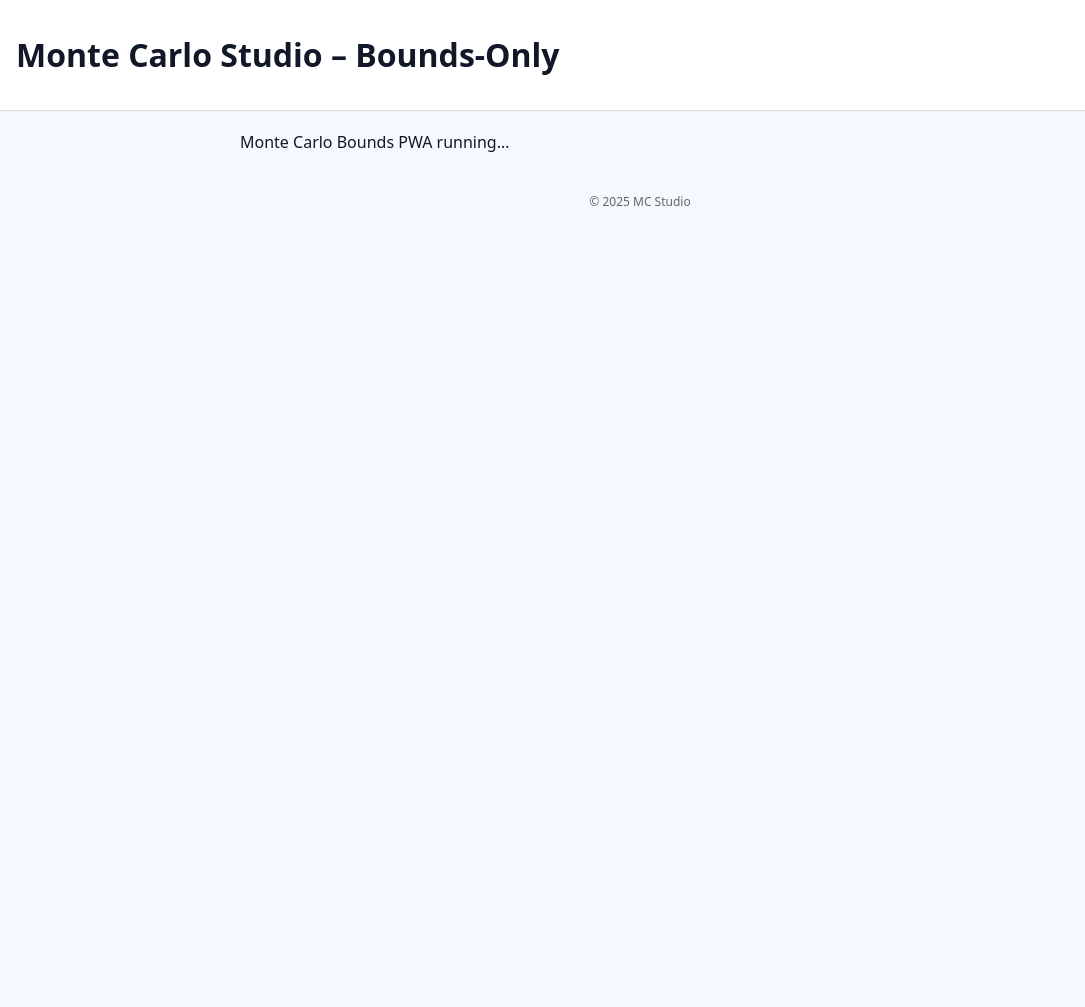
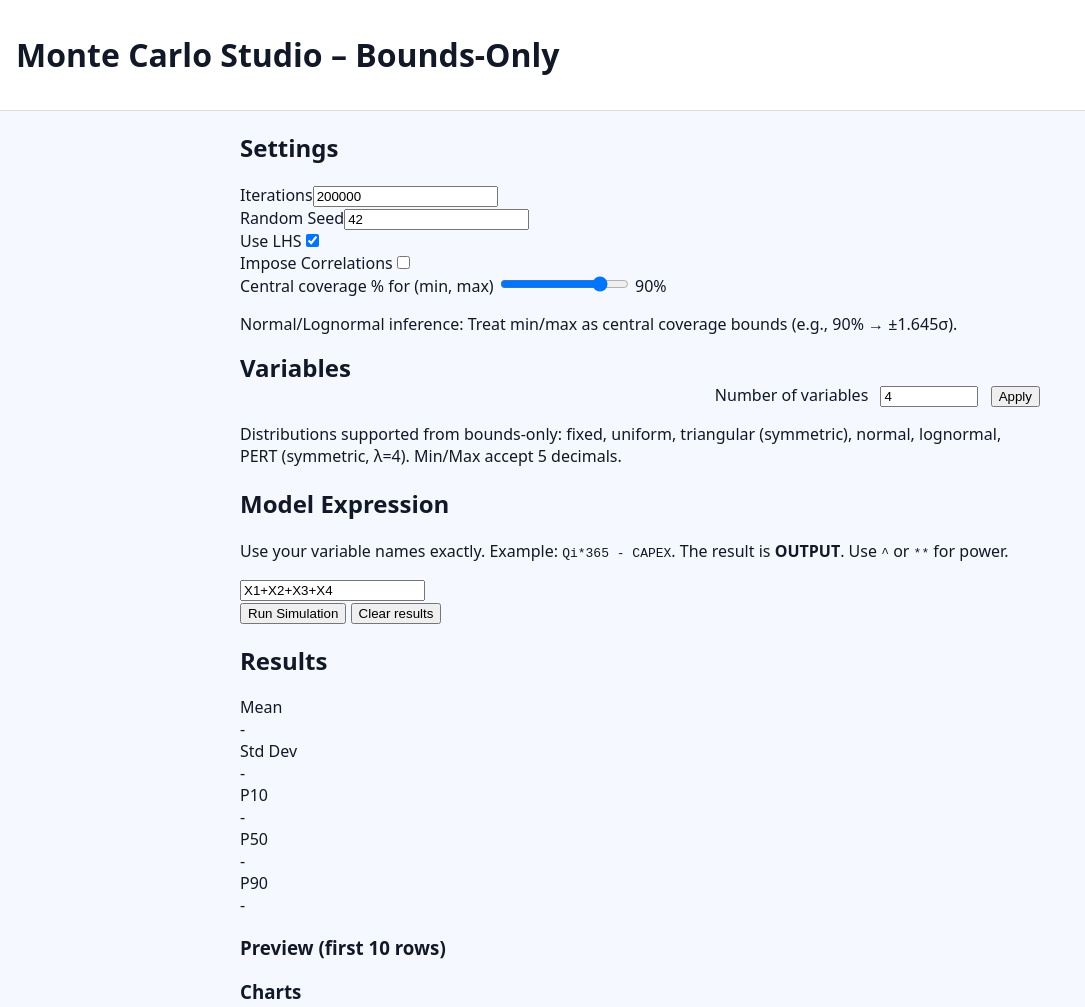
Before and after one commit to abdelrafae/test_app, a plain HTML site: page index.html in a window 1280 px wide. Shown: the top 1007 px of the page, without its empty margins (0-1085 px from the left). Before the commit the page ends 800 px from the top, so only its background shows below. Drawn offline with Linux system fonts and the light colour scheme.

Commit message:
Update index.html

```diff
--- a/index.html
+++ b/index.html
@@ -4,22 +4,106 @@
   <meta charset="utf-8" />
   <meta name="viewport" content="width=device-width,initial-scale=1,viewport-fit=cover" />
   <title>Monte Carlo Studio – Bounds-Only</title>
+
+  <!-- PWA -->
   <link rel="manifest" href="manifest.webmanifest" />
   <meta name="theme-color" content="#2563eb" />
   <link rel="apple-touch-icon" href="icons/icon-192.png" />
   <meta name="apple-mobile-web-app-capable" content="yes" />
   <meta name="apple-mobile-web-app-status-bar-style" content="default" />
   <meta name="apple-mobile-web-app-title" content="MC Studio" />
+
   <link rel="stylesheet" href="styles.css" />
 </head>
 <body>
   <header class="topbar">
     <h1>Monte Carlo Studio – Bounds-Only</h1>
   </header>
+
   <main class="container">
-    <p>Monte Carlo Bounds PWA running…</p>
+    <section class="card">
+      <h2>Settings</h2>
+      <div class="grid-4">
+        <div class="row"><label>Iterations</label><input id="iters" type="number" min="100" step="1000" value="200000"></div>
+        <div class="row"><label>Random Seed</label><input id="seed" type="number" value="42"></div>
+        <div class="row"><label>Use LHS</label><input id="useLhs" type="checkbox" checked></div>
+        <div class="row"><label>Impose Correlations</label><input id="useCorr" type="checkbox"></div>
+      </div>
+      <div class="row">
+        <label>Central coverage % for (min, max)</label>
+        <input id="coverage" type="range" min="50" max="99" step="1" value="90" oninput="coverageVal.textContent=this.value+'%'">
+        <span id="coverageVal">90%</span>
+      </div>
+      <p class="hint">Normal/Lognormal inference: Treat min/max as central coverage bounds (e.g., 90% → ±1.645σ).</p>
+    </section>
+
+    <section class="card">
+      <div class="row">
+        <h2 style="margin:0;">Variables</h2>
+        <div style="text-align:right">
+          <label for="kVars" style="margin-right:8px;">Number of variables</label>
+          <input id="kVars" type="number" min="1" max="100" value="4" style="width:90px">
+          <button id="applyK" class="secondary" style="margin-left:8px;">Apply</button>
+        </div>
+      </div>
+      <p class="hint">Distributions supported from bounds-only: fixed, uniform, triangular (symmetric), normal, lognormal, PERT (symmetric, λ=4). Min/Max accept 5 decimals.</p>
+      <div id="vars"></div>
+    </section>
+
+    <section class="card" id="corrSection" style="display:none;">
+      <h2>Correlation Matrix</h2>
+      <p class="hint">Edit the matrix (1.0 on diagonal). Values in [-0.95, 0.95]. Must be symmetric and positive definite.</p>
+      <div id="corrTable"></div>
+    </section>
+
+    <section class="card">
+      <h2>Model Expression</h2>
+      <p class="hint">Use your variable names exactly. Example: <code>Qi*365 - CAPEX</code>. The result is <b>OUTPUT</b>. Use <code>^</code> or <code>**</code> for power.</p>
+      <input id="expr" type="text" value="X1+X2+X3+X4">
+      <div class="btns">
+        <button id="run">Run Simulation</button>
+        <button id="clear" class="secondary">Clear results</button>
+      </div>
+    </section>
+
+    <section class="card">
+      <h2>Results</h2>
+      <div class="metrics">
+        <div><div class="m-label">Mean</div><div class="m-val" id="mMean">-</div></div>
+        <div><div class="m-label">Std Dev</div><div class="m-val" id="mStd">-</div></div>
+        <div><div class="m-label">P10</div><div class="m-val" id="mP10">-</div></div>
+        <div><div class="m-label">P50</div><div class="m-val" id="mP50">-</div></div>
+        <div><div class="m-label">P90</div><div class="m-val" id="mP90">-</div></div>
+      </div>
+
+      <h3>Preview (first 10 rows)</h3>
+      <div id="preview"></div>
+
+      <h3>Charts</h3>
+      <div class="charts">
+        <div class="chart">
+          <canvas id="hist" width="600" height="320"></canvas>
+          <div class="c-title">Output Distribution (Histogram)</div>
+        </div>
+        <div class="chart">
+          <canvas id="cdf" width="600" height="320"></canvas>
+          <div class="c-title">Empirical CDF</div>
+        </div>
+        <div class="chart">
+          <canvas id="tornado" width="600" height="320"></canvas>
+          <div class="c-title">Pearson Correlation with OUTPUT (Tornado)</div>
+        </div>
+      </div>
+
+      <div class="btns">
+        <button id="dlData" class="secondary">Download Simulated Data (CSV)</button>
+        <button id="dlSummary" class="secondary">Download Summary (CSV)</button>
+      </div>
+    </section>
   </main>
+
   <footer class="foot">© <span id="year"></span> MC Studio</footer>
+
   <script src="app.js"></script>
 </body>
 </html>
```
